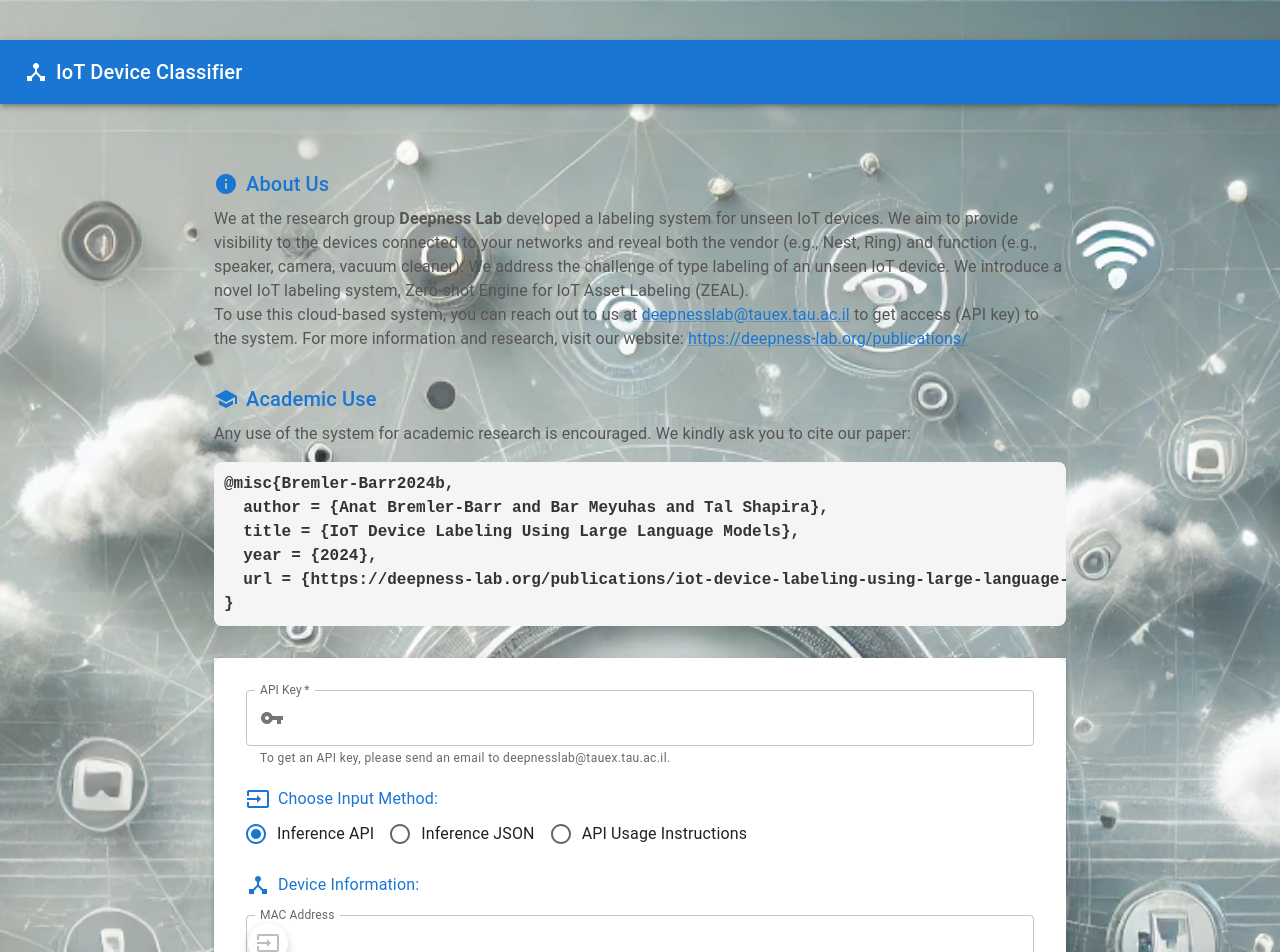
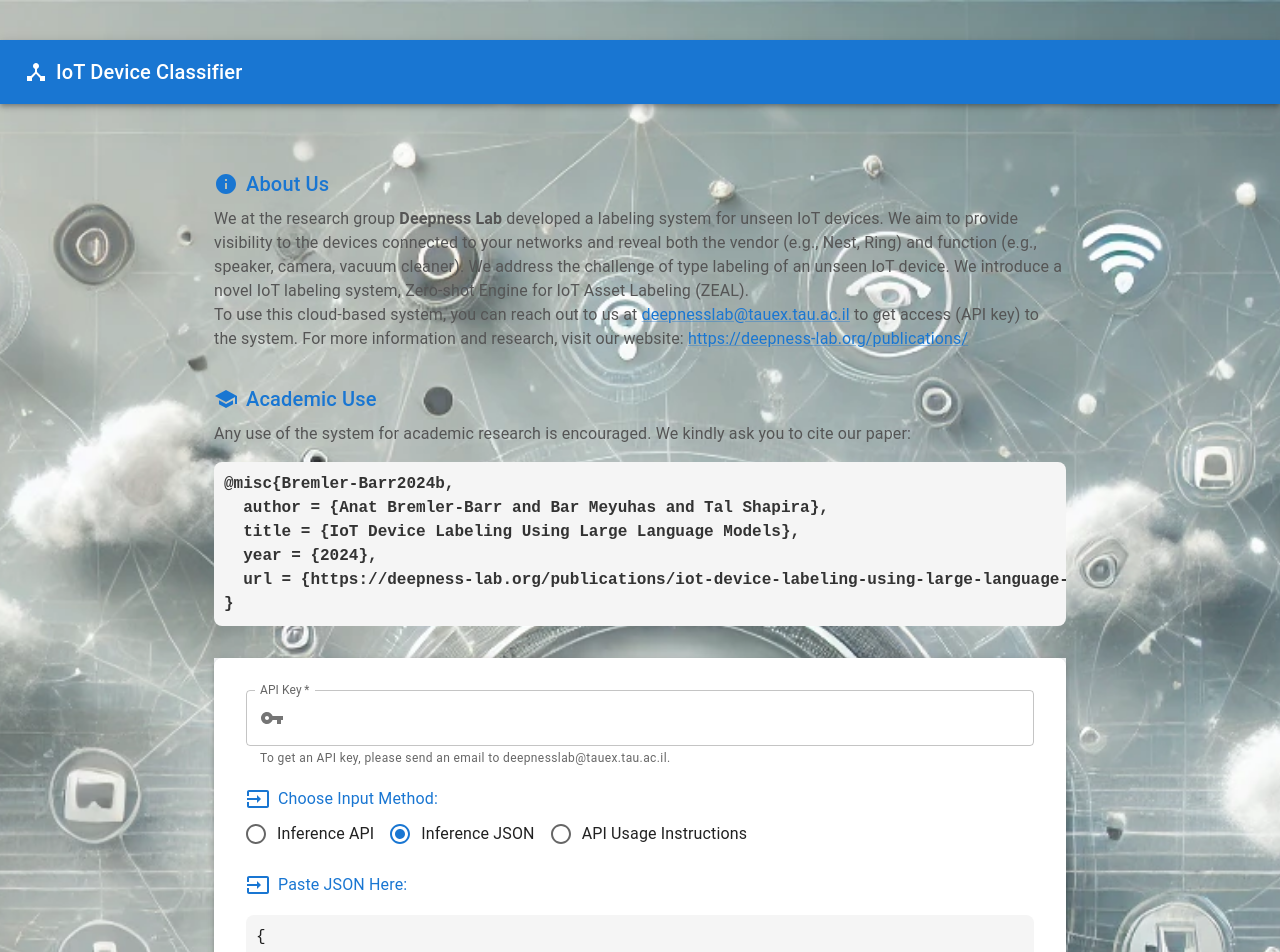
Before and after one commit to barmey/ZEAL_Cloud_Frontend, a React (Create React App) app: page / in a window 1280 px wide. Shown: the top 952 px of the page. Built offline with nearby package versions, Linux system fonts and the light colour scheme; what aws-amplify would draw is missing.

Commit message:
Update App.js
change defaul option to json and not manual input

```diff
--- a/src/App.js
+++ b/src/App.js
@@ -57,7 +57,7 @@ const App = () => {
     jsonInput: '',
   });
   const [status, setStatus] = useState(null); // null, 'success', 'error'
-  const [inputMethod, setInputMethod] = useState('inference_api'); // 'inference_api', 'inference_json', 'api_usage'
+  const [inputMethod, setInputMethod] = useState('inference_json'); // 'inference_api', 'inference_json', 'api_usage'
   const [isPolling, setIsPolling] = useState(false); // Indicates if polling is in progress
   const [pollingMessage, setPollingMessage] = useState(''); // Message to display during polling
   const [jsonData, setJsonData] = useState({
```
